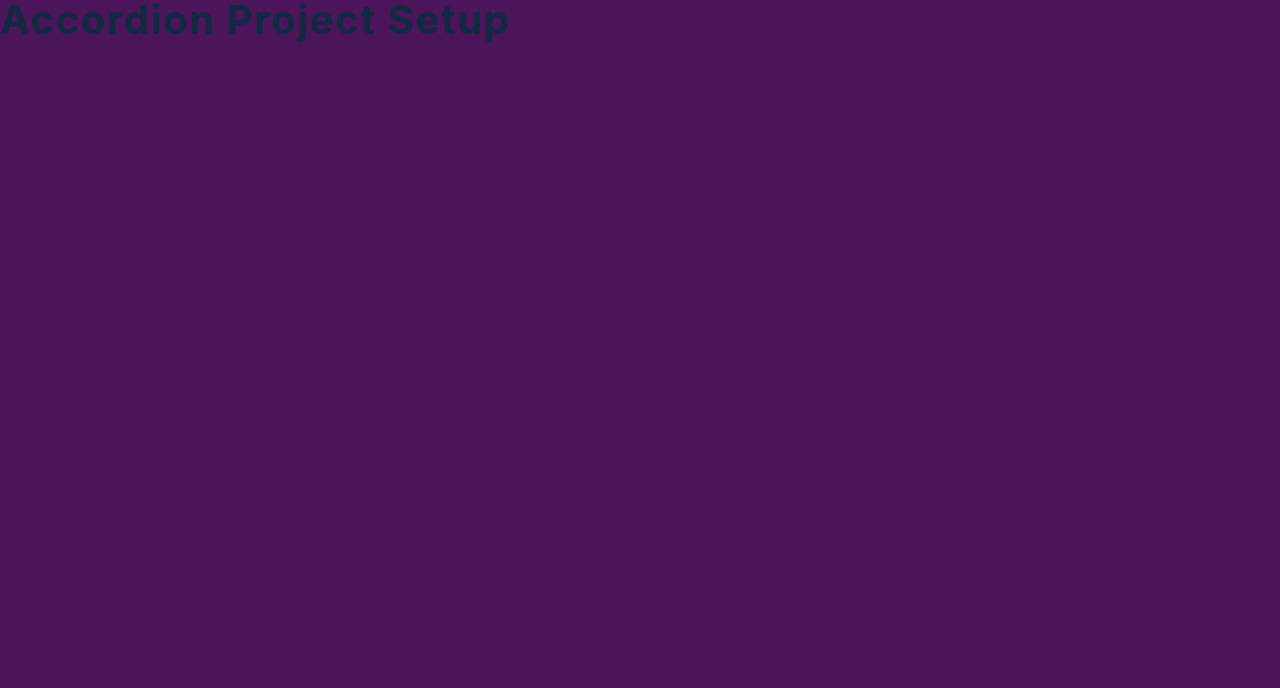
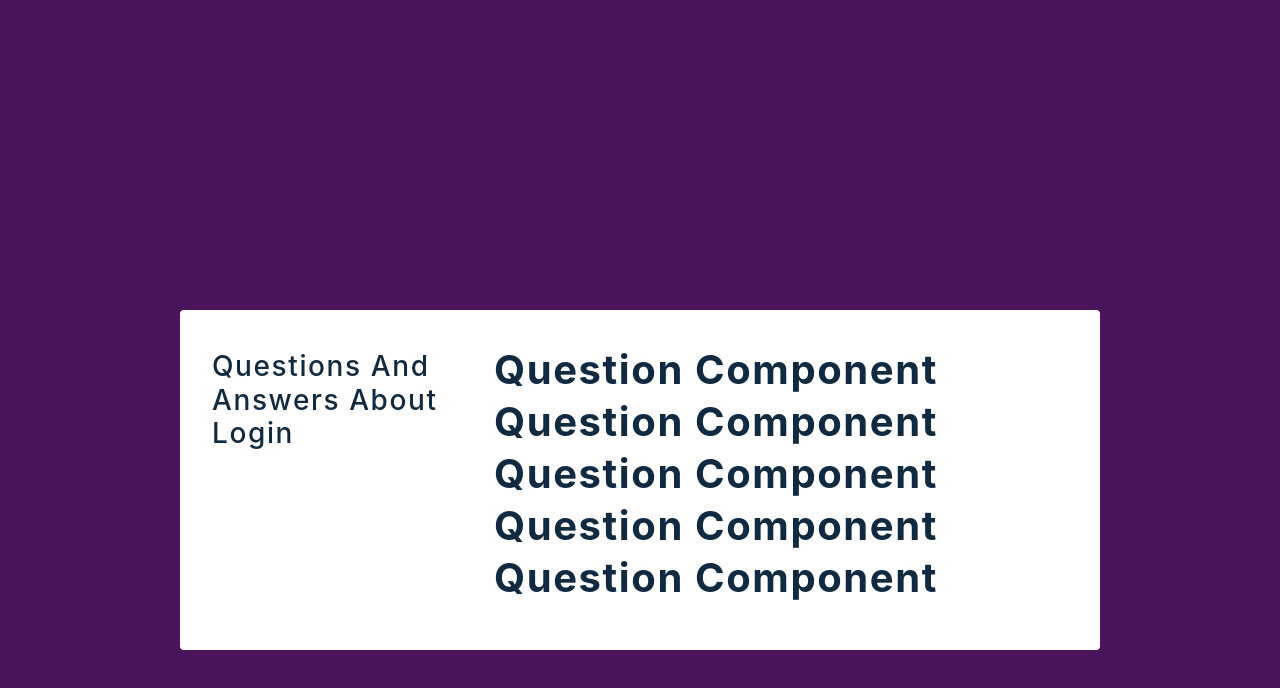
Before and after one commit to jmdc89/reactProjects, a React (Create React App) app: page / in a window 1280 px wide. Shown: the top 688 px of the page. Built offline with nearby package versions, Linux system fonts and the light colour scheme.

Commit message:
Accordion function

```diff
--- a/src/04accordion/App.js
+++ b/src/04accordion/App.js
@@ -4,7 +4,21 @@ import SingleQuestion from './Question';
 import './accordion.css';
 
 function Accordion() {
-  return <h2>accordion project setup</h2>;
+  const [questions, setQuestions] = useState(data);
+  return (
+    <main>
+      <div className='container-ac'>
+        <h3>questions and answers about login</h3>
+        <section className='info-ac'>
+          {questions.map((question) => {
+            return (
+              <SingleQuestion key={question.id} {...question}></SingleQuestion>
+            );
+          })}
+        </section>
+      </div>
+    </main>
+  );
 }
 
 export default Accordion;
```
